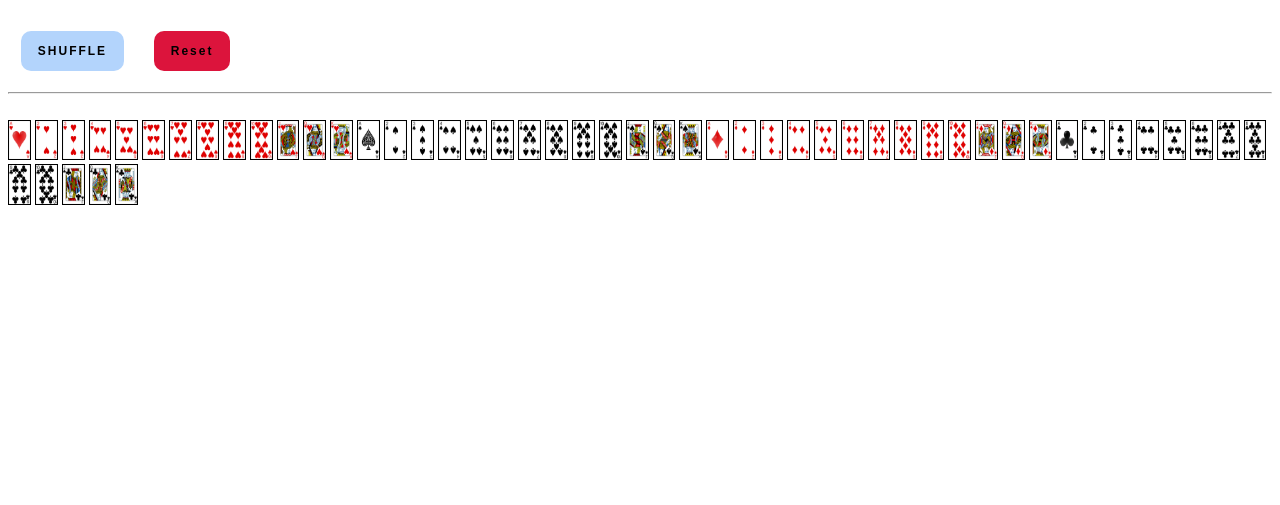
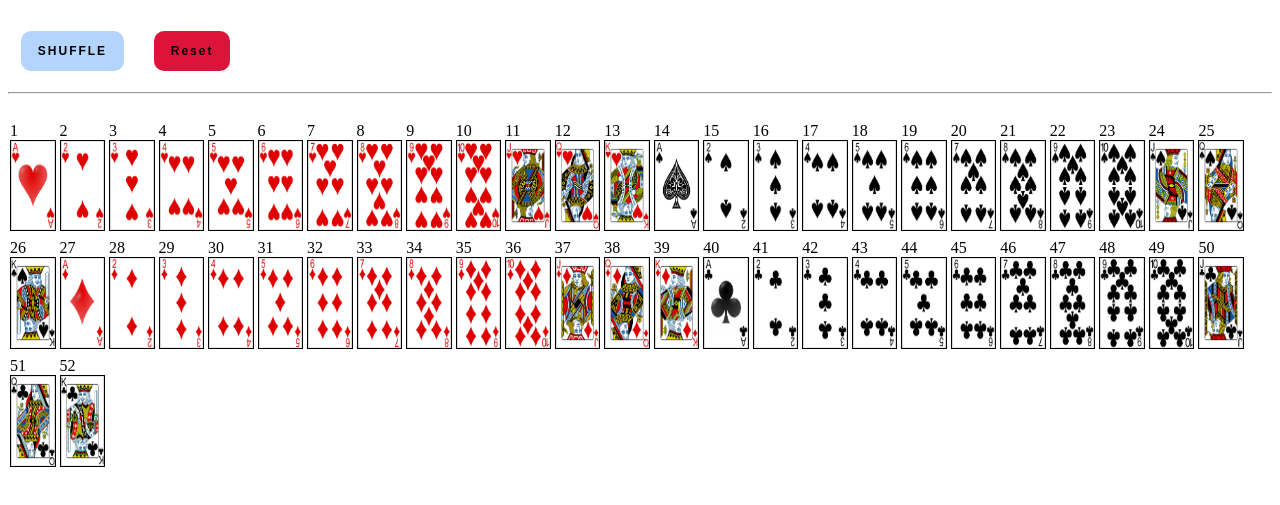
Before and after one commit to peternolan/cardShuffleAlter, a website: page index.html in a window 1280 px wide. Shown: the part 71-576 px from the top of the page. Drawn offline with nearby package versions, Linux system fonts and the light colour scheme.

Commit message:
Altered frontend

```diff
--- a/index.html
+++ b/index.html
@@ -19,9 +19,10 @@
     <button class="btnReset" data-ng-click="origDeck()">Reset</button>
     <hr>
     <br />
-    <span ng-repeat="card in cardList">
-    <img class = "card" alt="Card" src={{card.Card.imgSrc}}>
-  </span>
+    <div class="cardArea" ng-repeat="card in cardList">
+        <span class="cardIndex">{{$index + 1}}</span>
+        <img class = "card" alt="Card" src={{card.Card.imgSrc}}>
+    </div>
 </div>
 
 </body>
--- a/styles.css
+++ b/styles.css
@@ -7,15 +7,27 @@
 
 }
 
+.cardIndex {
+    text-align: center;
+    display: table;
+}
+
 .card {
-    width: 1.63vw;
-    height: 3vw;
+    width: 3.4vw;
+    height: 7vw;
     border: 1px solid black;
+}
+
+.cardArea {
+    float: left;
+    padding: 2px;
 }
 
 .symbol {
     width: 3vw;
     height: 3vw;
+    alignment: center;
+
 }
 
 .btnShuffle {
```
Also changed, not shown: package.json (added, +19 -0 lines).
